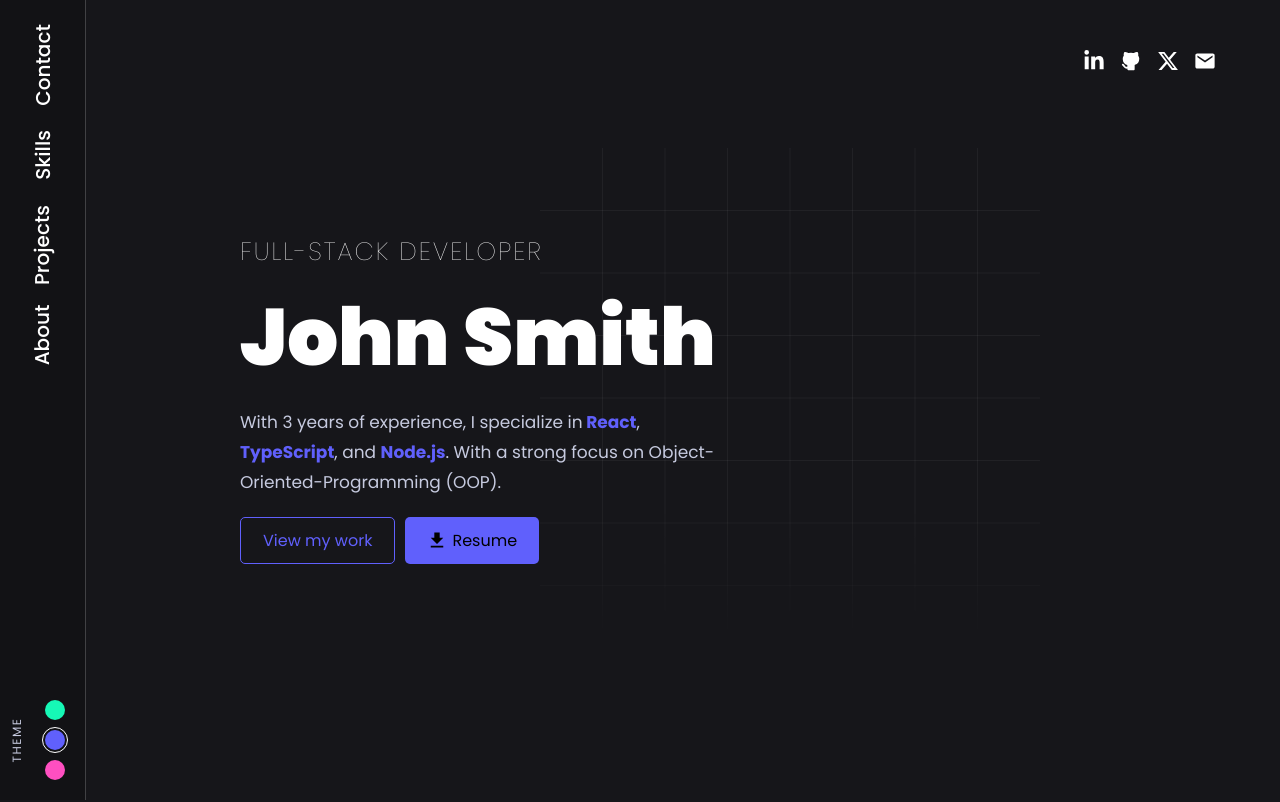
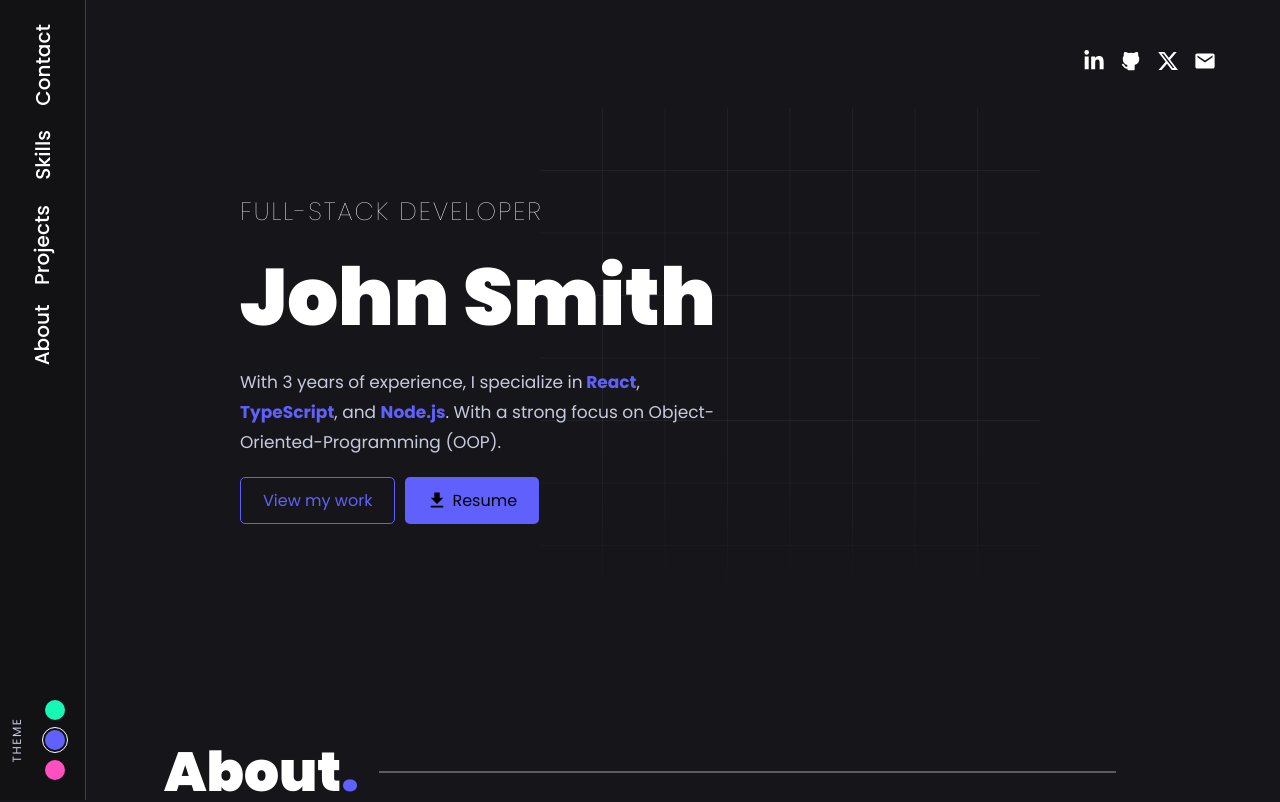
Before and after one commit to kaleckh/UpdatedPortfolio, a React (Vite) app: page / in a window 1280 px wide. Shown: the top 802 px of the page. Built offline with nearby package versions, Linux system fonts and the light colour scheme.

Commit message:
chore: adjust height

```diff
--- a/src/components/Hero.tsx
+++ b/src/components/Hero.tsx
@@ -14,10 +14,6 @@ const HeroContainer = styled.div`
   padding: 0 2.4rem;
   max-width: 120rem;
   margin: 0 auto;
-
-  @media screen and (min-width: 768px) {
-    min-height: 100vh;
-  }
 `;
 
 const Overline = styled.p`
```
